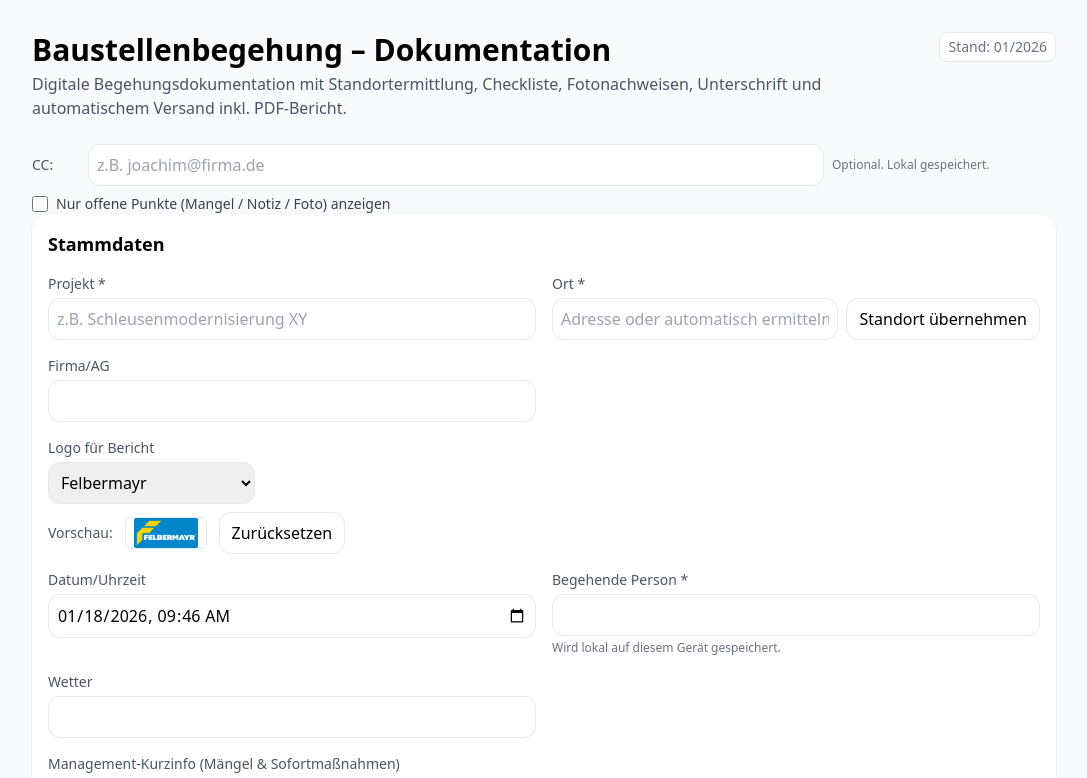
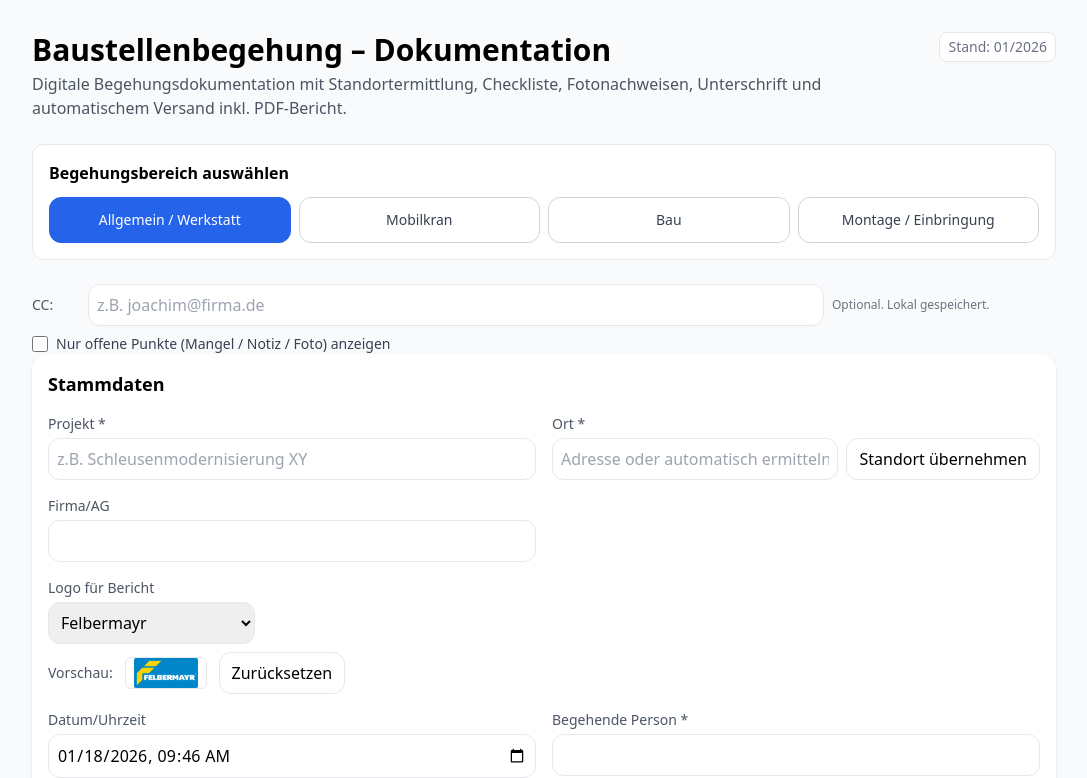
Before and after one commit to jofelbi66-rgb/baustellenbegehung-app, a React (Vite) app: page / in a window 1280 px wide. Shown: the top 778 px of the page, without its empty margins (96-1183 px from the left). Built offline with nearby package versions, Linux system fonts and the light colour scheme; the HTML template or start-up script is replaced by a standard one.

Commit message:
Implement inspection area selection UI
Vier Auswahlbuttons für Begehungsbereiche ergänzt

```diff
--- a/src/Baustellenbegehung.jsx
+++ b/src/Baustellenbegehung.jsx
@@ -1641,6 +1641,30 @@ return (
   </div>
 </header>
 
+{/* Auswahl des Begehungsbereichs */}
+<div className="mb-6 rounded-xl border bg-white p-4">
+  <h2 className="font-semibold mb-3">
+    Begehungsbereich auswählen
+  </h2>
+
+  <div className="grid grid-cols-2 md:grid-cols-4 gap-2">
+    {INSPECTION_AREAS.map((area) => (
+      <button
+        key={area.key}
+        type="button"
+        onClick={() => setInspectionArea(area.key)}
+        className={`p-3 rounded-xl border text-sm font-medium ${
+          inspectionArea === area.key
+            ? "bg-blue-600 text-white border-blue-600"
+            : "bg-white text-gray-700 border-gray-300"
+        }`}
+      >
+        {area.title}
+      </button>
+    ))}
+  </div>
+</div>
+
 
 
 
```
